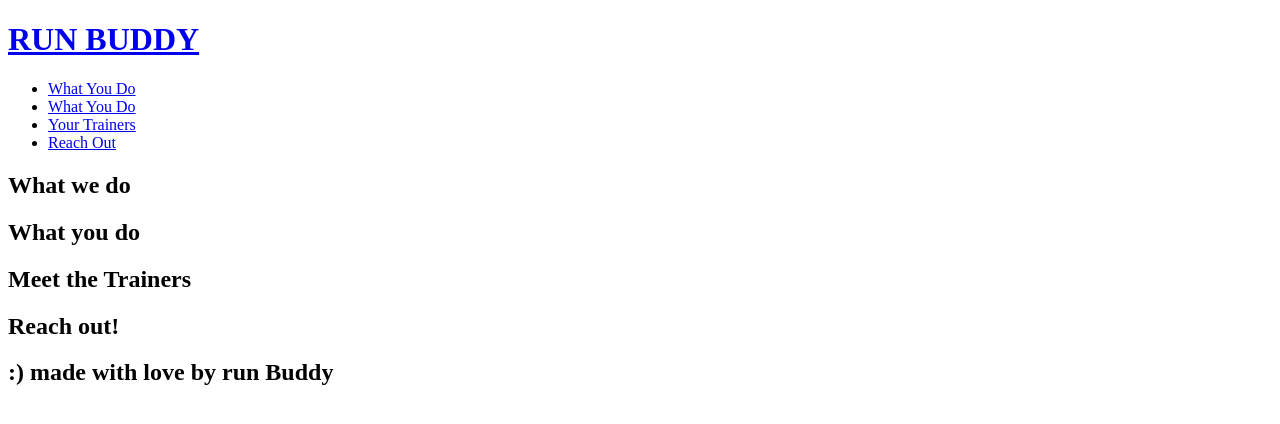
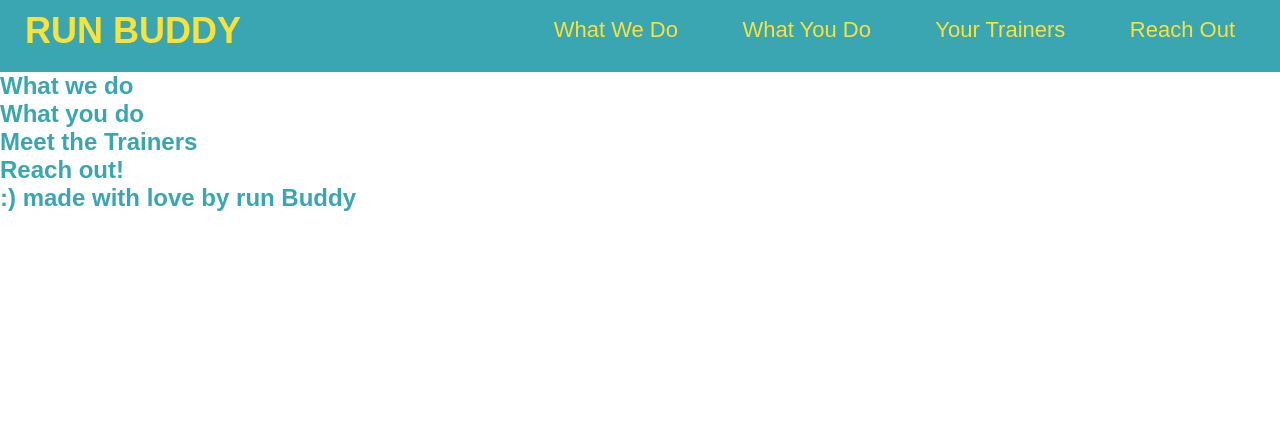
Before and after one commit to TATORR/RUN-BUDDY, a plain HTML site: page index.html in a window 1280 px wide. Drawn offline with Linux system fonts and the light colour scheme.

Commit message:
more more

```diff
--- /dev/null
+++ b/assets/css/style.css
@@ -0,0 +1,56 @@
+* {
+  margin:0;
+  padding:0;
+}
+body {
+  color: #39a6b2;
+  font-family: Arial, Helvetica, sans-serif;
+}
+header {
+  padding:20px 35px;
+  background-color: #39a6b2;
+}
+header {
+  padding:20px;
+}
+header {
+  padding: 10px 15px 20px 25px;
+}
+header {
+  padding-top: 10px;
+  padding-right: 15px;
+  padding-bottom:  20px;
+  padding-left:25px;
+}
+header h1 {
+  font-weight:bold;
+  font-size:36px;
+  color:#fce138;
+  margin:0;
+}
+header a {
+  color:#fce138
+}
+header a {
+  text-decoration: none;
+  color:#fce138
+}
+header nav {
+  float:right;
+  margin:7px 0;
+}
+header nav ul li {
+  display: inline;
+}
+header nav ul li a {
+  margin:0 30px;
+  font-weight:lighter;
+  font-size:22px;
+}
+header h1 {
+  font-weight:bold;
+  font-size:36px;
+  color:#fce138;
+  margin:0;
+  display:inline
+}
--- a/index.html
+++ b/index.html
@@ -1,7 +1,7 @@
 <!DOCTYPE HTML>
 <html lang="english">
     <head>
-        <link rel="stylesheet" href="/assets/css/style.css">
+        <link rel="stylesheet" href="assets/css/style.css">
         <meta charset="UTF-8"/>
         <title>Run Buddy</title>
     </head>
@@ -16,7 +16,7 @@
                 <!--List item element-->
                 <li>
                     <!--Anchor element-->
-                    <a href="#what-we-do">What You Do</a>
+                    <a href="#what-we-do">What We Do</a>
                 </li>
                 <li> <a href="#What-You-Do">What You Do</a>
                 </li>
```
